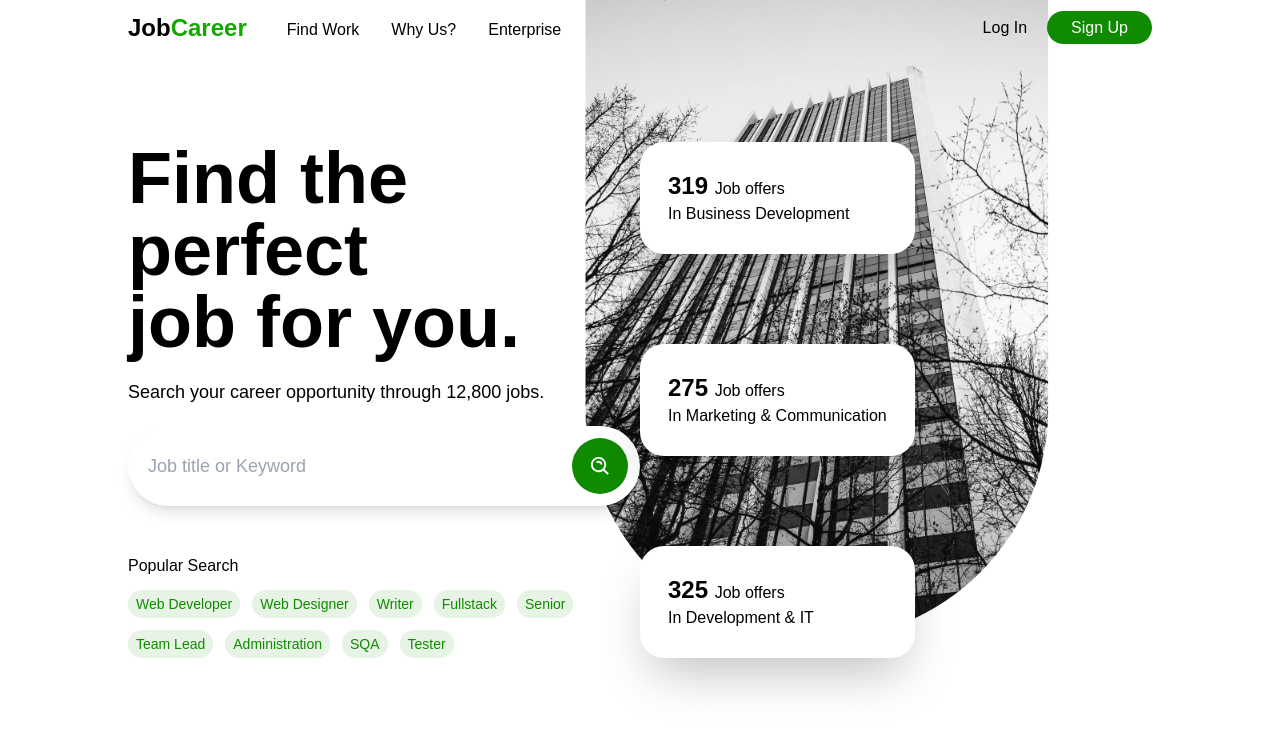
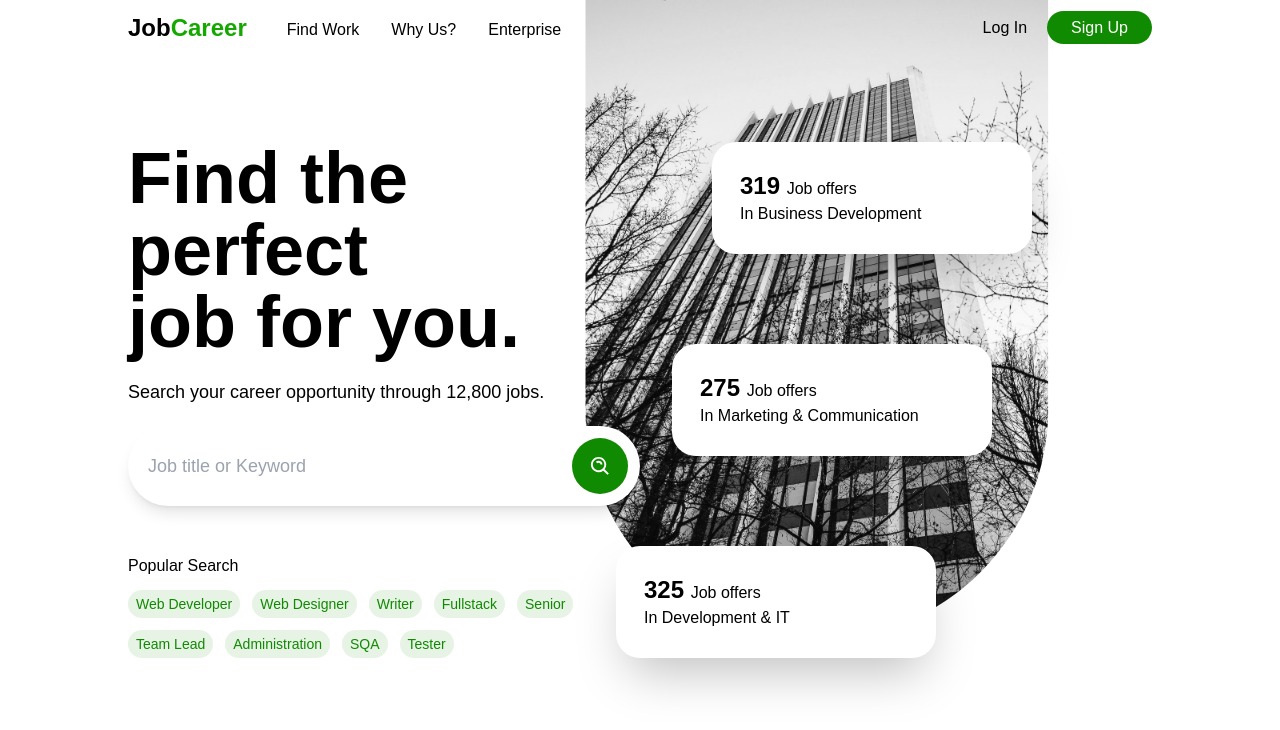
Before and after one commit to sagorranait/JobCareer, a Next.js app: page / in a window 1280 px wide. Shown: the top 730 px of the page. Built offline with nearby package versions, Linux system fonts and the light colour scheme.

Commit message:
Fixed the home page design.

```diff
--- a/components/HomeCard.js
+++ b/components/HomeCard.js
@@ -1,6 +1,6 @@
-const HomeCard = ({ jobTitle, jobNumber, position }) => {
+const HomeCard = ({ jobTitle, jobNumber }) => {
   return (
-   <div className={`statCard rounded-3xl shadow-2xl p-7 bg-white relative left-[${position}%]`}>
+   <div className={`w-80 rounded-3xl shadow-2xl p-7 bg-white relative right-10`}>
       <div>
          <span className='text-2xl font-bold'>{jobNumber} </span>
          <span>Job offers</span>
--- a/components/TheMenu.js
+++ b/components/TheMenu.js
@@ -1,6 +1,9 @@
 import Link from "next/link"
+import { useRouter } from "next/router";
 
 const TheMenu = () => {
+ const router = useRouter();
+
   return (
    <nav className='w-full h-14 fixed z-[999]'>
       <ul className='w-4/5 mx-auto flex gap-5 h-full items-center'>
@@ -9,13 +12,13 @@ const TheMenu = () => {
                <Link href='/' className="font-bold text-2xl">Job<span className='text-secondary'>Career</span></Link>
                <ul className="left-menu flex items-center gap-8 pt-1">
                   <li>
-                     <Link href='/works'>Find Work</Link>
+                     <Link className={router.pathname === "/works" ? "border-b-2 border-secondary" : "hover:border-b-2 duration-100"} href='/works'>Find Work</Link>
                   </li>
                   <li>
-                     <Link href='/whyus'>Why Us?</Link>
+                     <Link className={router.pathname === "/whyus" ? "border-b-2 border-secondary" : "hover:border-b-2 duration-100"} href='/whyus'>Why Us?</Link>
                   </li>
                   <li>
-                     <Link href='/enterprise'>Enterprise</Link>
+                     <Link className={router.pathname === "/enterprise" ? "border-b-2 border-secondary" : "hover:border-b-2 duration-100"} href='/enterprise'>Enterprise</Link>
                   </li>
                </ul>
             </div>
--- /dev/null
+++ b/pages/enterprise.js
@@ -0,0 +1,7 @@
+const enterprise = () => {
+  return (
+    <div>enterprise</div>
+  )
+}
+
+export default enterprise
--- a/pages/index.js
+++ b/pages/index.js
@@ -42,10 +42,14 @@ const Home = () => {
                 </div>
                 <HomeTag/>
               </div>
-              <div className='flex flex-col justify-between '>
-                <HomeCard jobTitle='Business Development' jobNumber='319' position='150' />
-                <HomeCard jobTitle='Marketing & Communication' jobNumber='275' position='130' />
-                <HomeCard jobTitle='Development & IT' jobNumber='325' position='105' />
+              <div className='flex flex-col justify-between w-2/4 items-end pr-20'>
+                <HomeCard jobTitle='Business Development' jobNumber='319' />
+                <div className='mr-10'>
+                  <HomeCard jobTitle='Marketing & Communication' jobNumber='275' />
+                </div>
+                <div className="mr-24">
+                  <HomeCard jobTitle='Development & IT' jobNumber='325' />
+                </div>
               </div>
             </div>
           </div>
--- /dev/null
+++ b/pages/whyus.js
@@ -0,0 +1,7 @@
+const whyus = () => {
+  return (
+    <div>whyus</div>
+  )
+}
+
+export default whyus
--- /dev/null
+++ b/pages/works/index.js
@@ -0,0 +1,7 @@
+const index = () => {
+  return (
+    <div>work</div>
+  )
+}
+
+export default index
```
